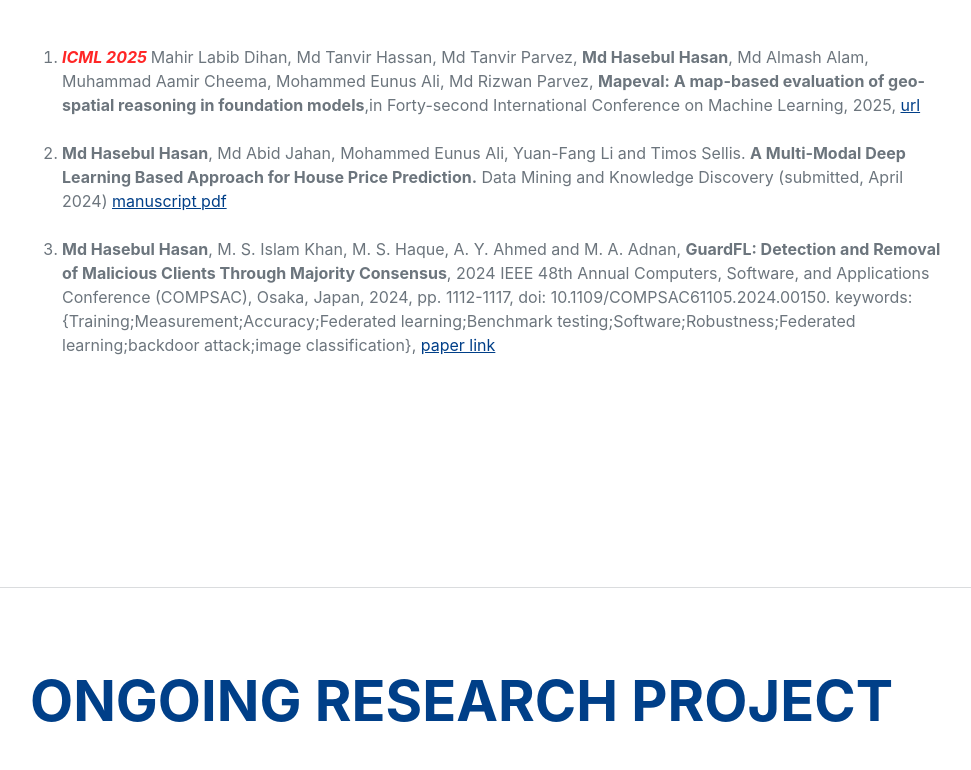
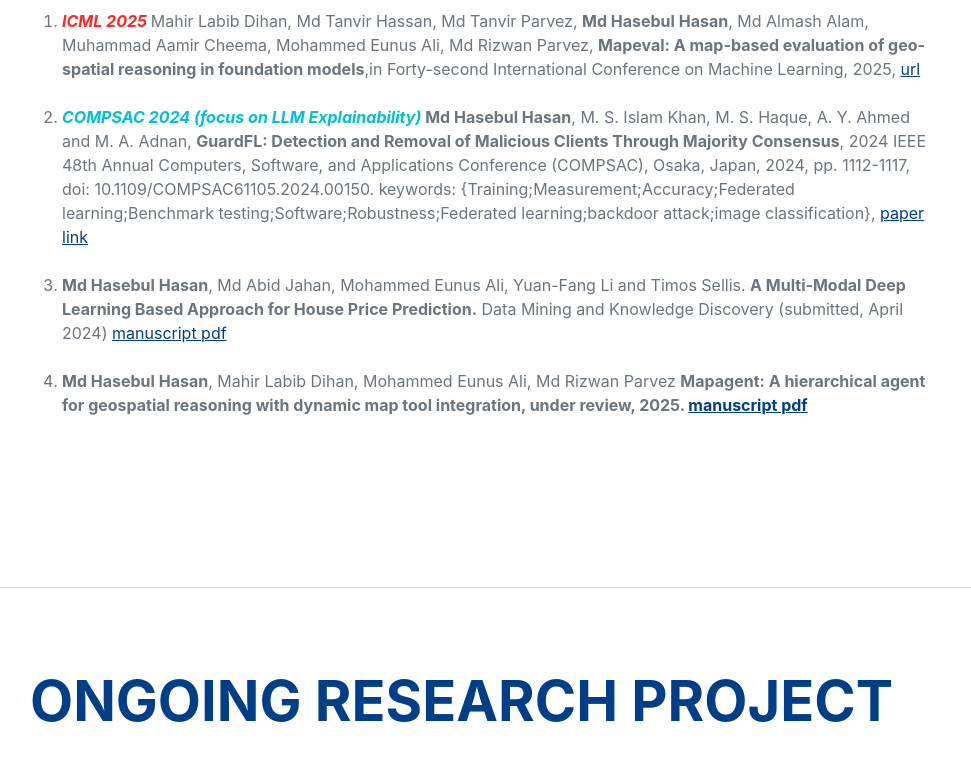
Before and after one commit to Hasebul/shawon_portfolio, a plain HTML site: page index.html in a window 1280 px wide. Shown: the part 2230-3000 px from the top of the page, without its empty margins (290-1261 px from the left). Drawn offline with nearby package versions, Linux system fonts and the light colour scheme; some icons are missing; a web font is replaced by a local one.

Commit message:
Update publication

```diff
--- a/index.html
+++ b/index.html
@@ -203,17 +203,19 @@
                                     <a href="https://mapeval.github.io/">url </a>
                                 </li>
                                 <br>
+                                <li><b><i><font color="#00C1D4"> COMPSAC 2024 (focus on LLM Explainability) </font></i> </b><b>Md Hasebul Hasan</b>, M. S. Islam Khan, M. S. Haque, A. Y. Ahmed and M. A. Adnan, <b>GuardFL: Detection and Removal of Malicious Clients Through Majority Consensus</b>,
+                                    2024 IEEE 48th Annual Computers, Software, and Applications Conference (COMPSAC), Osaka, Japan, 2024, pp. 1112-1117, doi: 10.1109/COMPSAC61105.2024.00150. keywords: {Training;Measurement;Accuracy;Federated learning;Benchmark testing;Software;Robustness;Federated learning;backdoor attack;image classification},
+                                    <a href="https://ieeexplore.ieee.org/abstract/document/10633548">paper link </a>
+                                </li>
+                                <br>
 
                                 <li><b>Md Hasebul Hasan</b>, Md Abid Jahan, Mohammed Eunus Ali, Yuan-Fang Li and Timos Sellis. <b>A Multi-Modal Deep Learning Based Approach for House Price Prediction.</b>
                                     Data Mining and Knowledge Discovery (submitted, April 2024) <a href="https://www.arxiv.org/abs/2409.05335">manuscript pdf</a>
                                 </li>
                                 <br>
-                                <li><b>Md Hasebul Hasan</b>, M. S. Islam Khan, M. S. Haque, A. Y. Ahmed and M. A. Adnan, <b>GuardFL: Detection and Removal of Malicious Clients Through Majority Consensus</b>,
-                                    2024 IEEE 48th Annual Computers, Software, and Applications Conference (COMPSAC), Osaka, Japan, 2024, pp. 1112-1117, doi: 10.1109/COMPSAC61105.2024.00150. keywords: {Training;Measurement;Accuracy;Federated learning;Benchmark testing;Software;Robustness;Federated learning;backdoor attack;image classification},
-                                    <a href="https://ieeexplore.ieee.org/abstract/document/10633548">paper link </a>
+                                  <li><b>Md Hasebul Hasan</b>, Mahir Labib Dihan, Mohammed Eunus Ali, Md Rizwan Parvez <b>Mapagent: A hierarchical agent for geospatial reasoning with
+                                    dynamic map tool integration, under review, 2025. <a href="https://arxiv.org/pdf/2509.05933">manuscript pdf</a>
                                 </li>
-                                <br>
-
                             </ol>
                             <!-- <ul>
                                     <li> In this work,We propose a Multi-Modal House Price Predictor (MHPP) of the house that can
```
